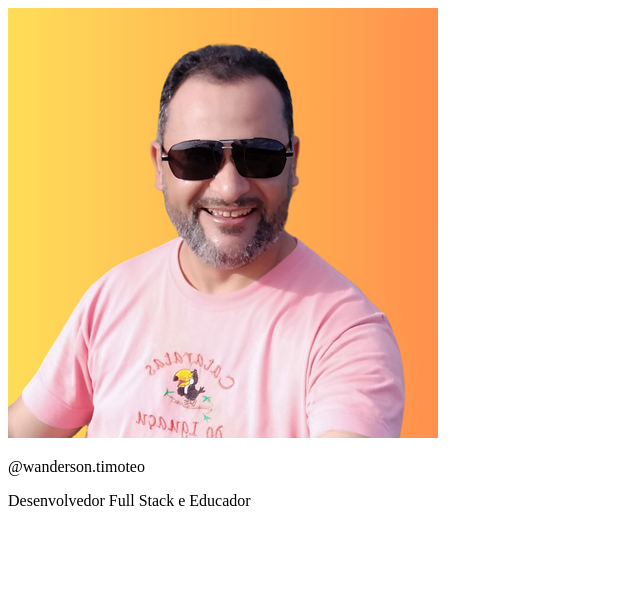
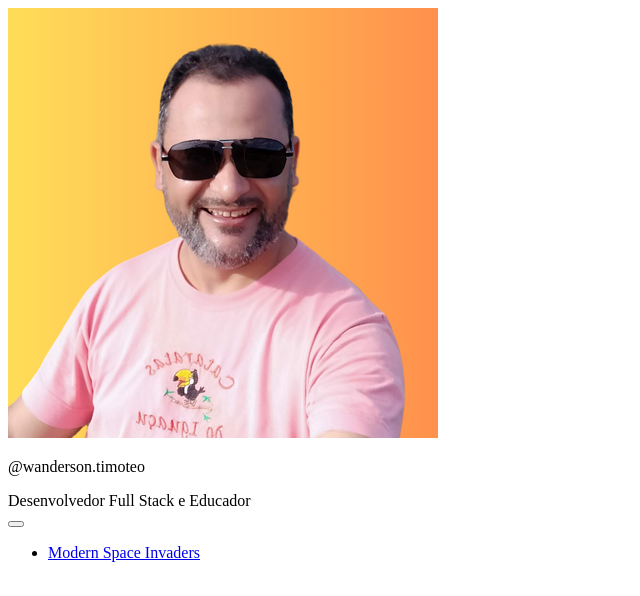
Before and after one commit to professor-wanderson-timoteo/links-portifolio, a plain HTML site: page index.html in a window 1280 px wide. Shown: the whole page, without its empty margins (0-640 px from the left). Drawn offline with Linux system fonts and the light colour scheme.

Commit message:
add links games

```diff
--- a/index.html
+++ b/index.html
@@ -11,7 +11,25 @@
       <img src="./assets/avatar.png" alt="Foto de Wanderson Timóteo, usando óculos escuro e camiseta salmão, barba e fundo gradiente azul escuro e roxo" />
       <p>@wanderson.timoteo</p>
       <span>Desenvolvedor Full Stack e Educador</span>
-    </div>
+    </div> <!-- finish profile -->
+
+    <div id="switch">
+      <button></button>
+      <span></span>
+    </div> <!-- finish switch -->
+
+    <!-- Links Games -->
+    <ul>
+      <li>
+        <a
+          href="https://professor-wanderson-timoteo.github.io/modern-space-invaders/"
+          target="_blank"
+        >
+          <ion-icon name="rocket-outline"></ion-icon>
+          Modern Space Invaders
+        </a>
+      </li>
+    </ul> <!-- Finish Links Games -->
   </div>
 </body>
 </html>
```
